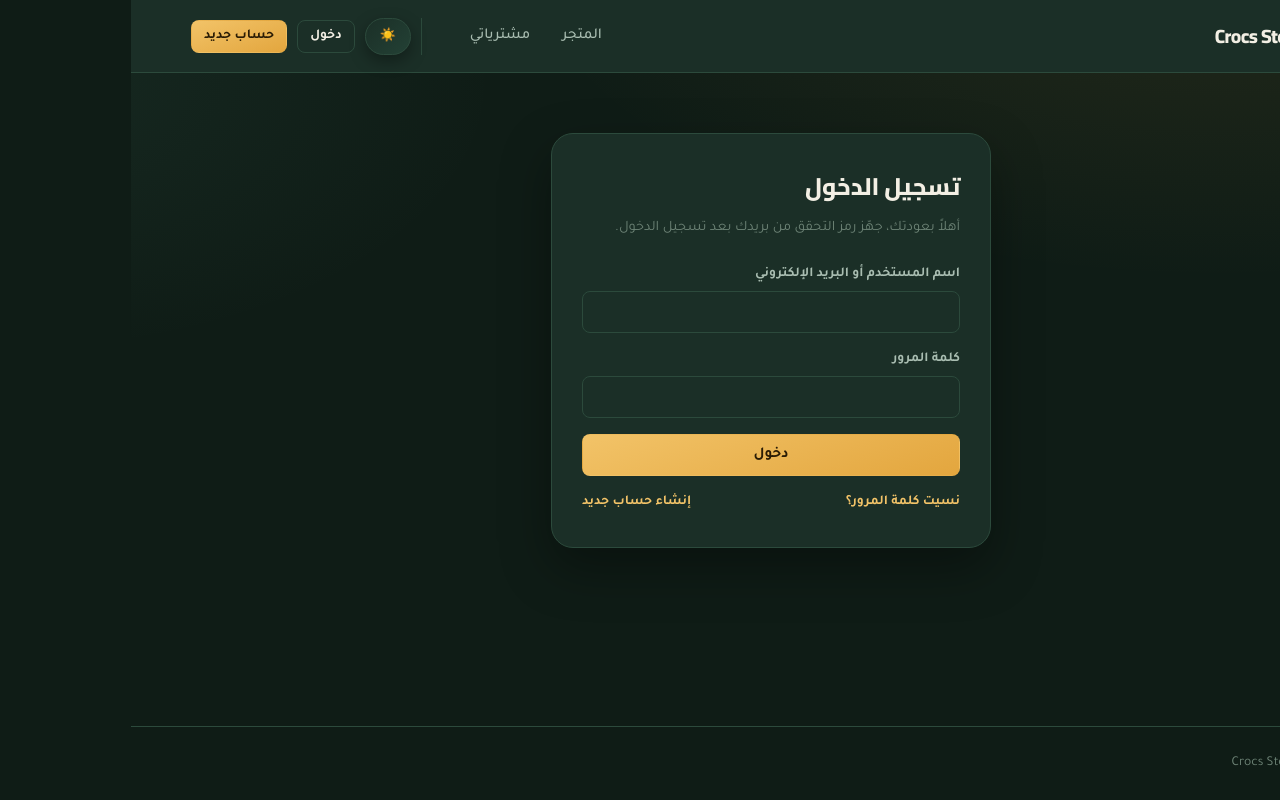
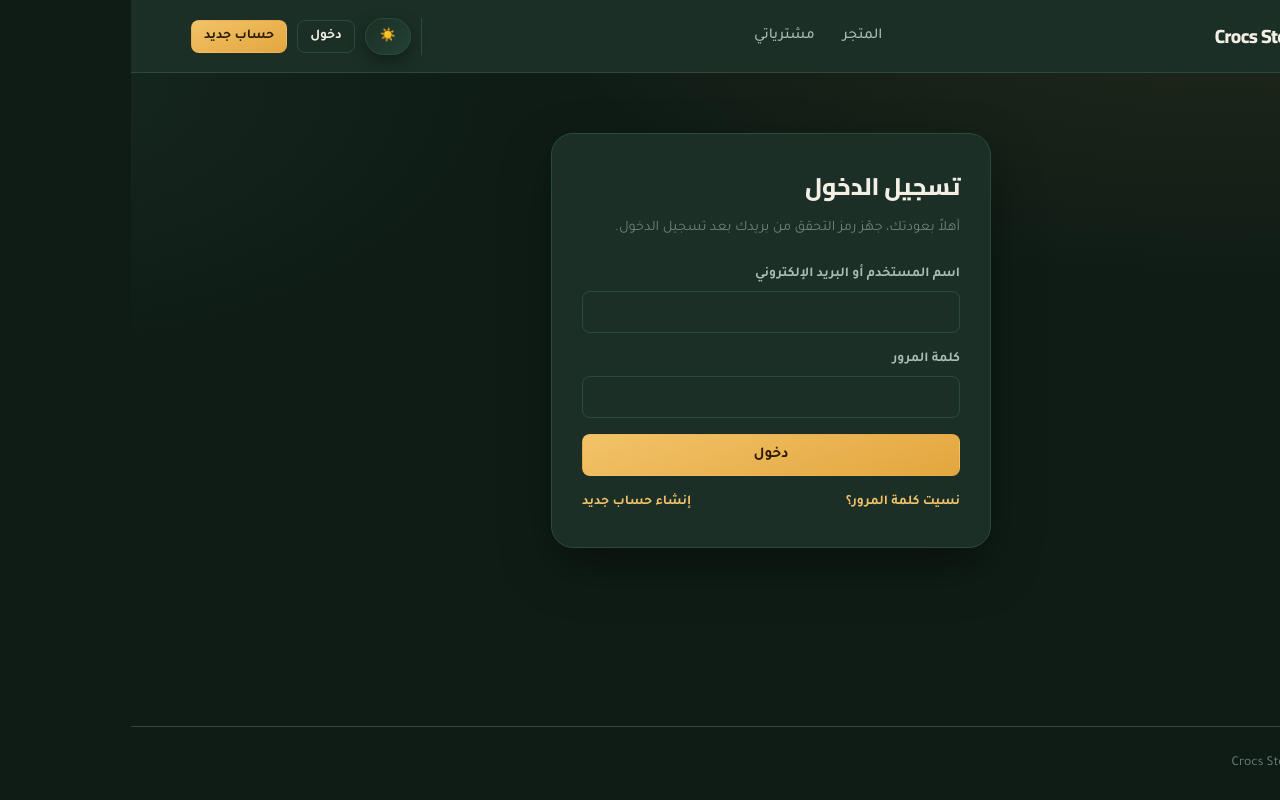
Before and after one commit to mohamedmlm/f, a React (Vite) app: page /login in a window 1280 px wide. Built offline with nearby package versions, Linux system fonts and the light colour scheme.

Commit message:
Sep 10, 2026, 12:29 AM

```diff
--- a/src/styles/app.css
+++ b/src/styles/app.css
@@ -138,11 +138,18 @@
   text-shadow: 0 0 18px rgba(227, 166, 62, 0.2);
 }
 
-.nav-links {
-  display: flex;
-  align-items: center;
-  gap: 4px;
-  margin-inline-start: auto;
+/* ===== إجبار النقر على كل شيء ===== */
+.nav-links,
+.nav-links *,
+.nav-links button,
+.nav-links .nav-link,
+.nav-links .btn {
+  pointer-events: auto !important;
+  cursor: pointer !important;
+}
+
+.nav-backdrop {
+  pointer-events: none !important;
 }
 
 /* Mobile hamburger toggle */
```
